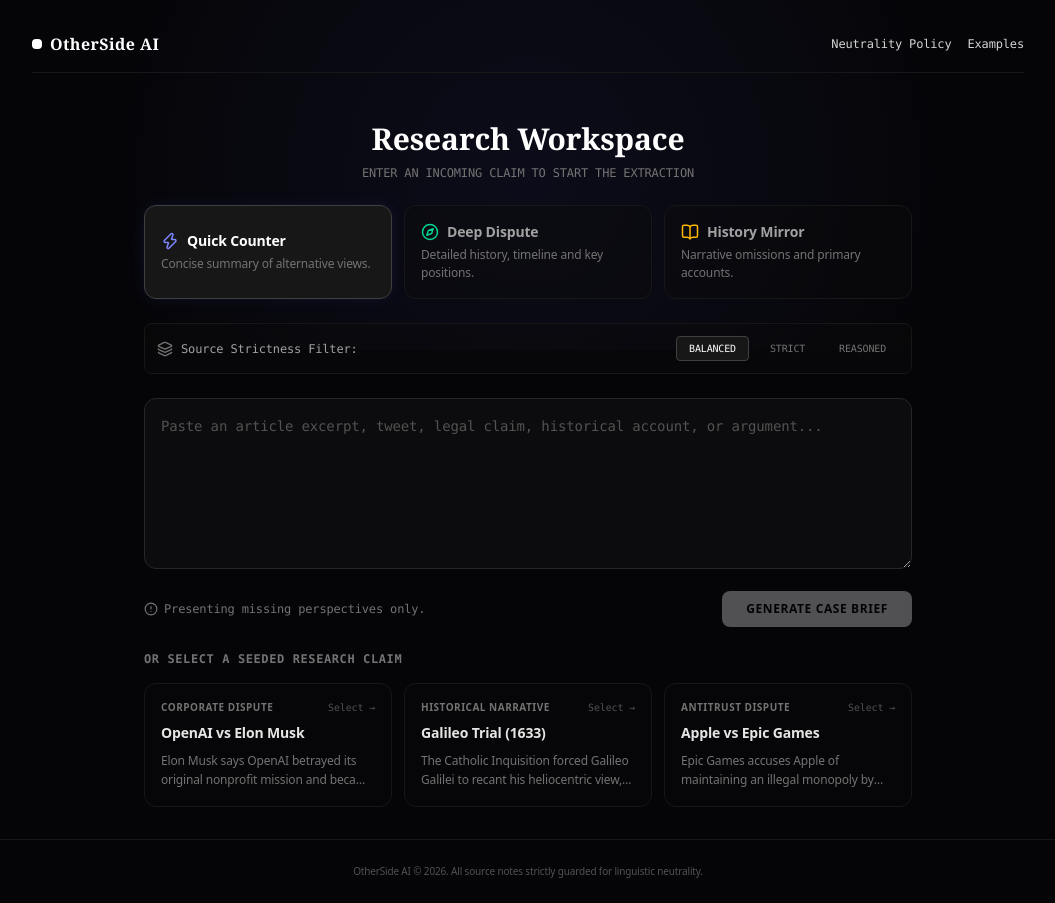
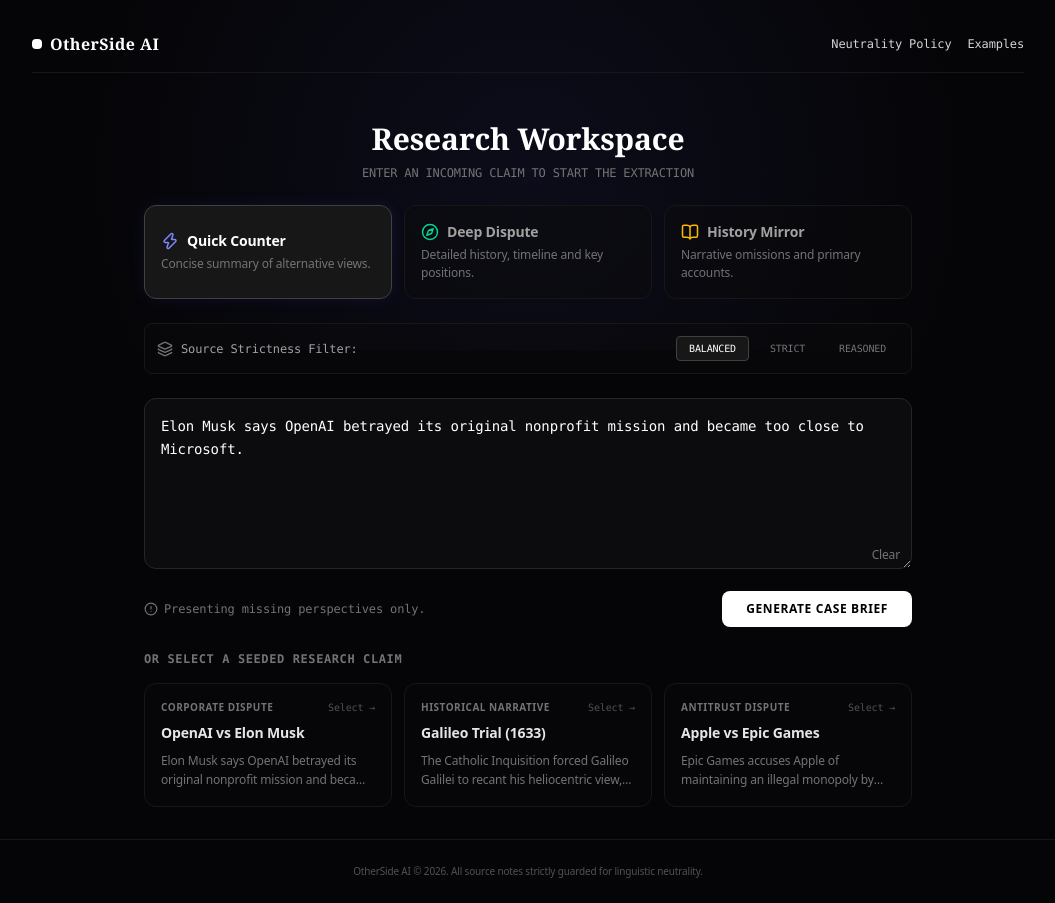
Before and after one commit to rabah2026/otherside-ai-mvp, a Next.js app: page /app in a window 1280 px wide. Both pictures are taken after a click on the button 380 px from the left and 744 px from the top of the page. Shown: the whole page, without its empty margins (112-1167 px from the left). Built offline with nearby package versions, Linux system fonts and the light colour scheme.

Commit message:
Fix example claim selection click behavior

```diff
--- a/src/app/app/page.tsx
+++ b/src/app/app/page.tsx
@@ -115,7 +115,7 @@
           </div>
 
           {/* Interactive Form */}
-          <StoryInput onSubmit={handleGenerate} loading={loading} />
+          <StoryInput value={text} onChange={setText} onSubmit={handleGenerate} loading={loading} />
 
           {/* Seed Examples (Only shown if no report or currently loading) */}
           {!report && !loading && (
--- a/src/components/StoryInput.tsx
+++ b/src/components/StoryInput.tsx
@@ -2,34 +2,35 @@
 import { AlertCircle } from 'lucide-react';
 
 interface Props {
+  value: string;
+  onChange: (text: string) => void;
   onSubmit: (text: string) => void;
   loading: boolean;
 }
 
-export default function StoryInput({ onSubmit, loading }: Props) {
-  const [text, setText] = useState('');
+export default function StoryInput({ value, onChange, onSubmit, loading }: Props) {
 
   const handleSubmit = (e: React.FormEvent) => {
     e.preventDefault();
-    if (!text.trim() || loading) return;
-    onSubmit(text);
+    if (!value.trim() || loading) return;
+    onSubmit(value);
   };
 
   return (
     <form onSubmit={handleSubmit} className="space-y-4 max-w-3xl mx-auto">
       <div className="relative">
         <textarea
-          value={text}
-          onChange={(e) => setText(e.target.value)}
+          value={value}
+          onChange={(e) => onChange(e.target.value)}
           placeholder="Paste an article excerpt, tweet, legal claim, historical account, or argument..."
           rows={6}
           disabled={loading}
           className="w-full p-4 rounded-xl bg-neutral-900/40 border border-neutral-800 text-white placeholder-neutral-600 focus:outline-none focus:border-neutral-700 disabled:opacity-50 text-sm leading-relaxed resize-y font-mono"
         />
-        {text.trim() && (
+        {value.trim() && (
           <button
             type="button"
-            onClick={() => setText('')}
+            onClick={() => onChange('')}
             className="absolute right-3 bottom-3 text-xs text-neutral-500 hover:text-neutral-300"
           >
             Clear
@@ -43,7 +44,7 @@
         </div>
         <button
           type="submit"
-          disabled={!text.trim() || loading}
+          disabled={!value.trim() || loading}
           className="px-6 py-2.5 bg-white text-black hover:bg-neutral-200 transition-colors text-xs font-semibold rounded-lg disabled:opacity-30 disabled:hover:bg-white tracking-wider uppercase"
         >
           {loading ? 'Analyzing...' : 'Generate Case Brief'}
```
